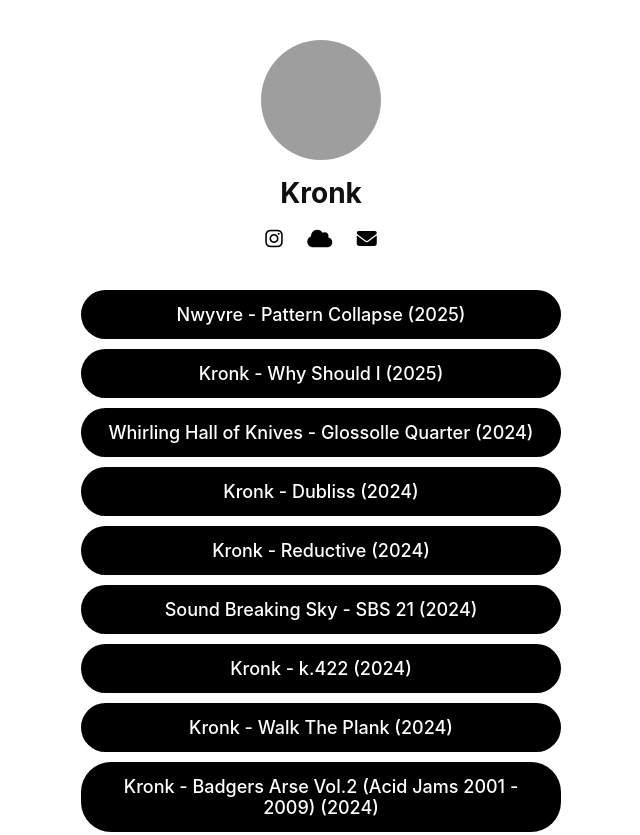
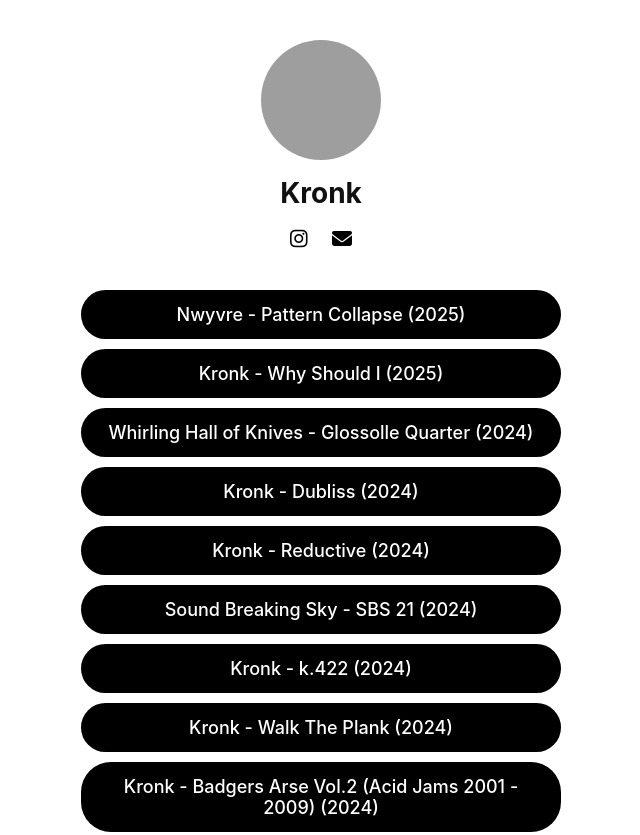
Before and after one commit to classicvinyl/uous, a plain HTML site: page index.html in a window 1280 px wide. Shown: the top 835 px of the page, without its empty margins (319-959 px from the left). Drawn offline with Linux system fonts and the light colour scheme; grey boxes are pictures that could not be loaded.

Commit message:
Update index.html

```diff
--- a/index.html
+++ b/index.html
@@ -62,12 +62,11 @@
 <body>
   <div class="container">
     <div class="profile">
-      <img src="https://classicvinyl.github.io/kronk/icon.jpeg" alt="kronk" />
+      <img src="https://classicvinyl.github.io/uous/uous.jpeg" alt="uous" />
       <h1>Kronk</h1>
       <div class="socials">
-        <a href="https://www.instagram.com/kronktrax/" target="_blank" title="Instagram"><i class="fab fa-instagram"></i></a>
-        <a href="https://bsky.app/profile/whok.bsky.social" target="_blank" title="Bluesky"><i class="fas fa-cloud"></i></a>
-        <a href="mailto:classicvinyl@gmail.com" title="Email"><i class="fas fa-envelope"></i></a>
+        <a href="https://www.instagram.com/uousband/" target="_blank" title="Instagram"><i class="fab fa-instagram"></i></a>
+        <a href="mailto:uousband@gmail.com" title="Email"><i class="fas fa-envelope"></i></a>
       </div>
     </div>
     <div class="links">
```
